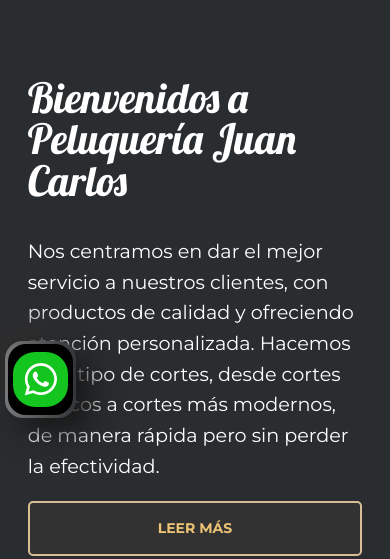
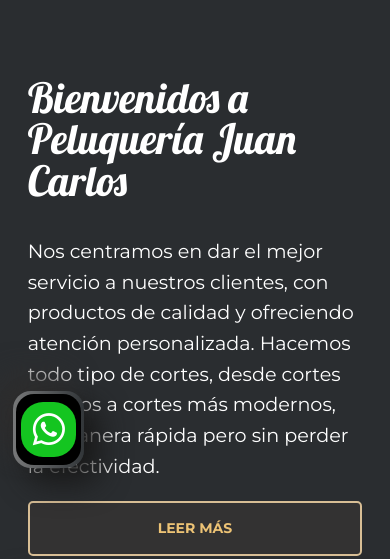
Before and after one commit to JlBestMc/Peluquer-a, a plain HTML site: page index.html in a window 390 px wide. Shown: the part 286-845 px from the top of the page. Drawn offline with Linux system fonts and the light colour scheme.

Commit message:
origin/main

```diff
--- a/css/styles.css
+++ b/css/styles.css
@@ -355,8 +355,8 @@ nav#socialNavBar .faicon-whatsapp {
   }
 
   nav#socialNavBar {
-    margin-top: 1250px;
-    margin-left: -79%;
+    margin-top: 1350px;
+    margin-left: -75%;
   }
 }
 
```
